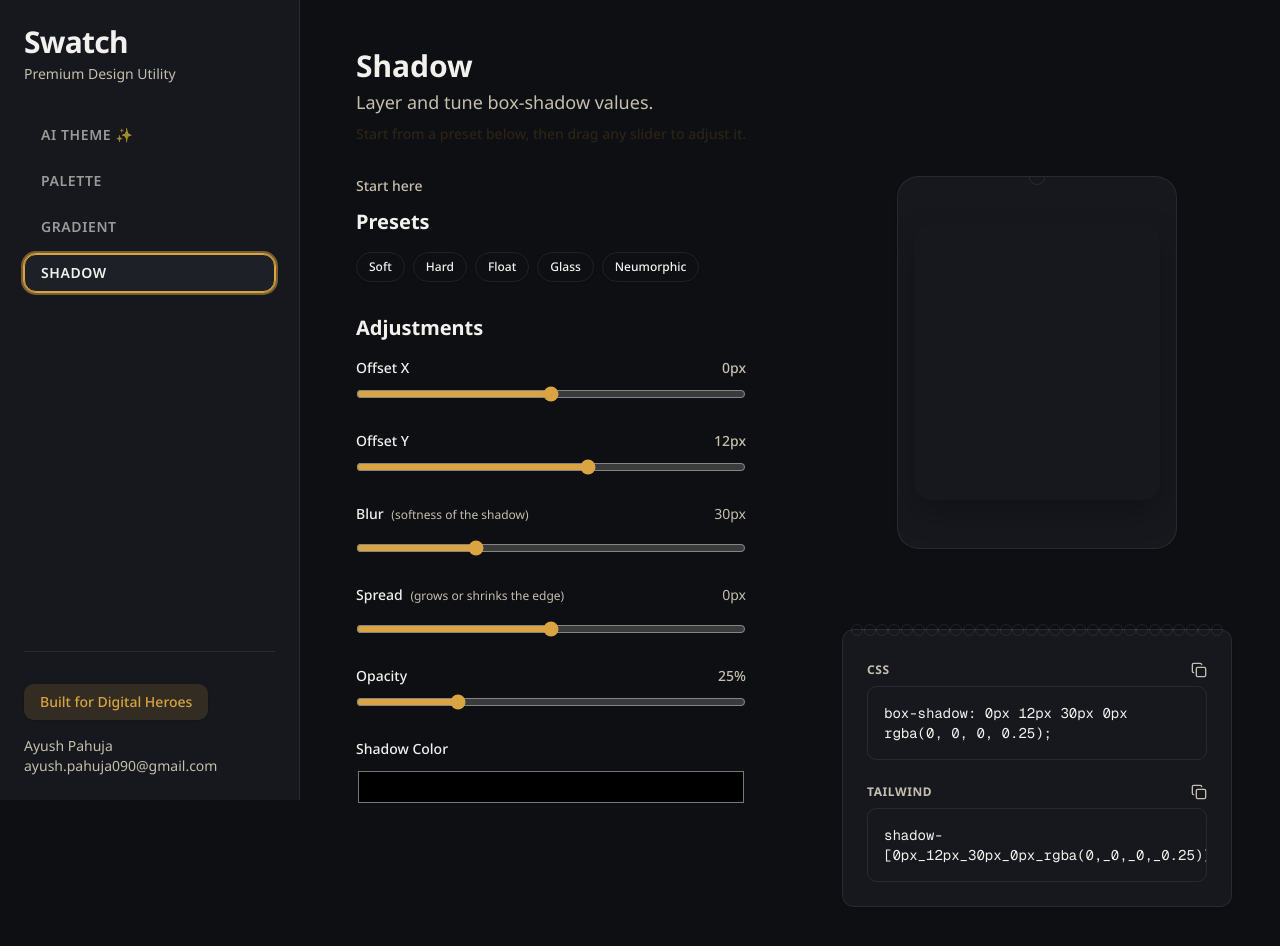
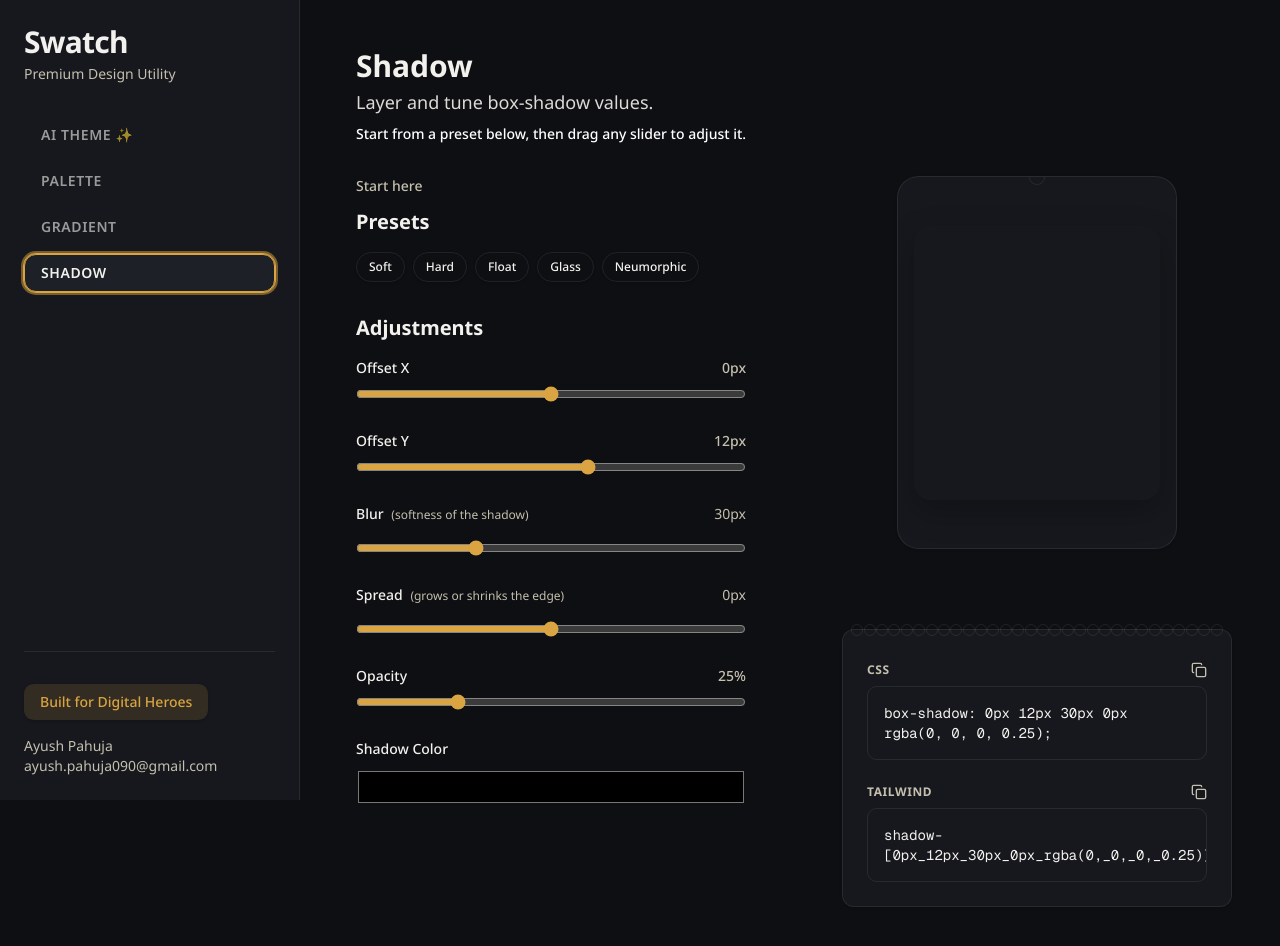
Before and after one commit to Lowdata/swatch, a Next.js app: page /tool in a window 1280 px wide. Both pictures are taken after a click on the tab "SHADOW". Shown: the top 946 px of the page. Built offline with nearby package versions, Linux system fonts and the light colour scheme; a web font is replaced by a local one.

Commit message:
feat: update generator UI text styles

```diff
--- a/components/tools/GradientGenerator.tsx
+++ b/components/tools/GradientGenerator.tsx
@@ -50,8 +50,8 @@ export default function GradientGenerator() {
     <div className="flex flex-col gap-6 max-w-6xl mx-auto h-full">
       <div className="mb-2">
         <h2 className="text-3xl font-bold mb-1">Gradient</h2>
-        <p className="text-muted-foreground text-lg mb-2">Blend colors into linear or radial gradients.</p>
-        <p className="text-sm font-medium text-accent">Pick two colors and an angle, or start from a preset.</p>
+        <p className="text-foreground/90 text-lg mb-2">Blend colors into linear or radial gradients.</p>
+        <p className="text-sm font-medium text-white">Pick two colors and an angle, or start from a preset.</p>
       </div>
 
       <div className="grid grid-cols-1 lg:grid-cols-2 gap-12 lg:gap-24 items-start relative flex-1">
--- a/components/tools/ShadowGenerator.tsx
+++ b/components/tools/ShadowGenerator.tsx
@@ -54,8 +54,8 @@ export default function ShadowGenerator() {
     <div className="flex flex-col gap-6 max-w-6xl mx-auto h-full">
       <div className="mb-2">
         <h2 className="text-3xl font-bold mb-1">Shadow</h2>
-        <p className="text-muted-foreground text-lg mb-2">Layer and tune box-shadow values.</p>
-        <p className="text-sm font-medium text-accent">Start from a preset below, then drag any slider to adjust it.</p>
+        <p className="text-foreground/90 text-lg mb-2">Layer and tune box-shadow values.</p>
+        <p className="text-sm font-medium text-white">Start from a preset below, then drag any slider to adjust it.</p>
       </div>
 
       <div className="grid grid-cols-1 lg:grid-cols-2 gap-12 lg:gap-24 items-start relative flex-1">
```
